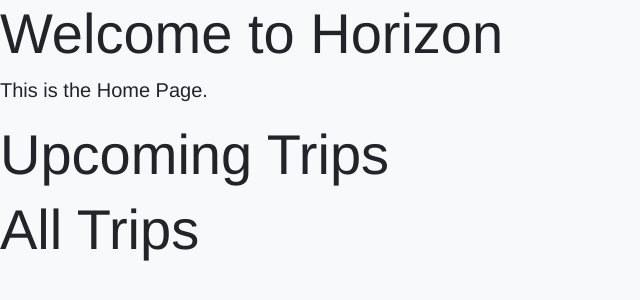
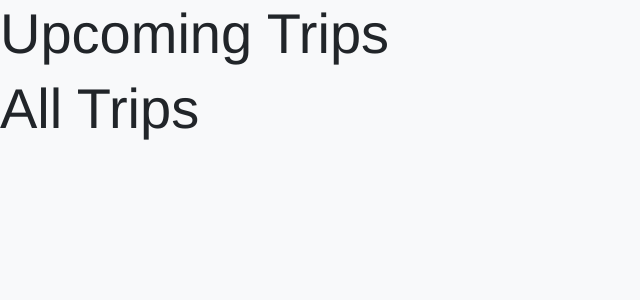
Before and after one commit to Phillipcostas/Horizon-Group, a Django app: page / in a window 1280 px wide. Shown: the part 56-356 px from the top of the page, without its empty margins (0-640 px from the left). Run offline with Django 5.2, Linux system fonts and the light colour scheme; the visitor is signed in with stand-in values (Sample User, id 1); data that the repository does not hold is empty; some libraries are stand-ins or nearby versions.

Commit message:
update picturs

```diff
--- a/main_app/templates/home.html
+++ b/main_app/templates/home.html
@@ -4,8 +4,6 @@
 
 {% block content %}
 <div class="jumbotron">
-  <h1 class="display-4">Welcome to Horizon</h1>
-  <p class="lead">This is the Home Page.</p>
 </div>
 <div class="jumbotron">
   <h1 class="display-4">Upcoming Trips</h1>
```
